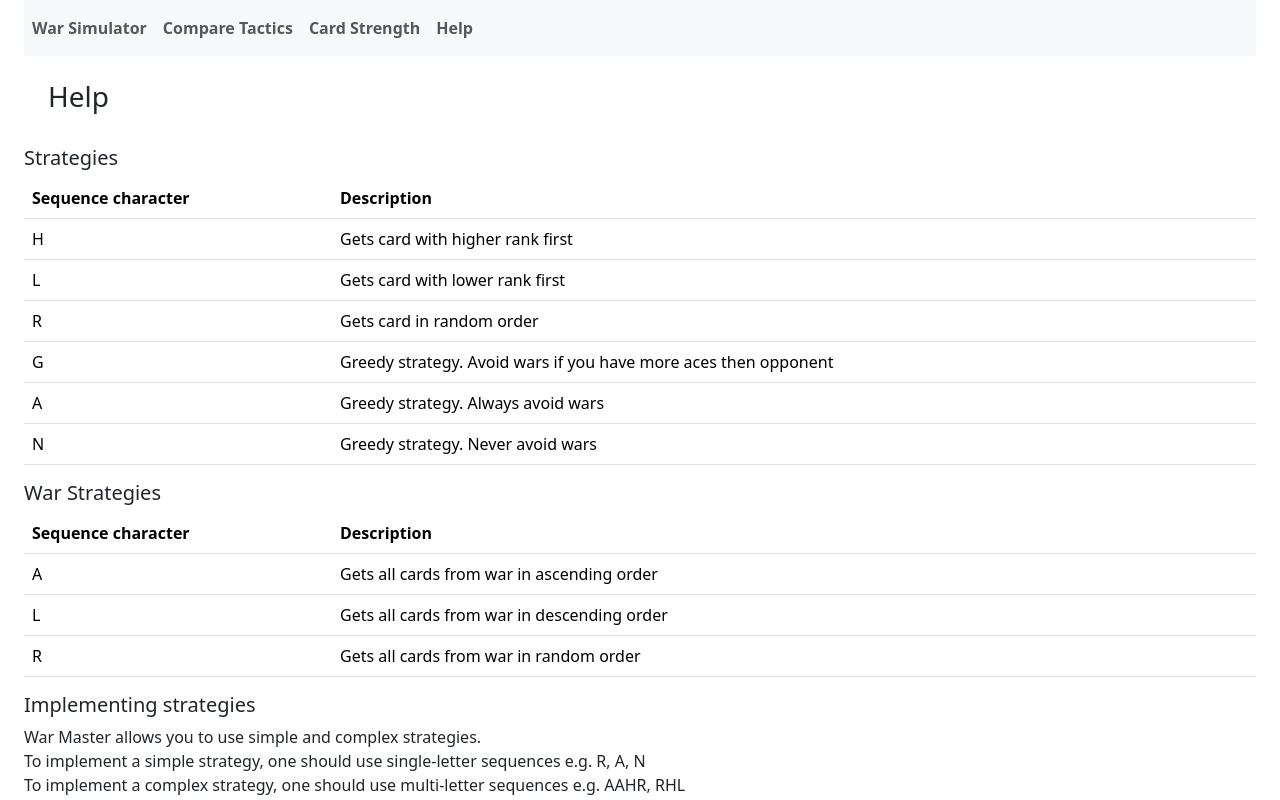
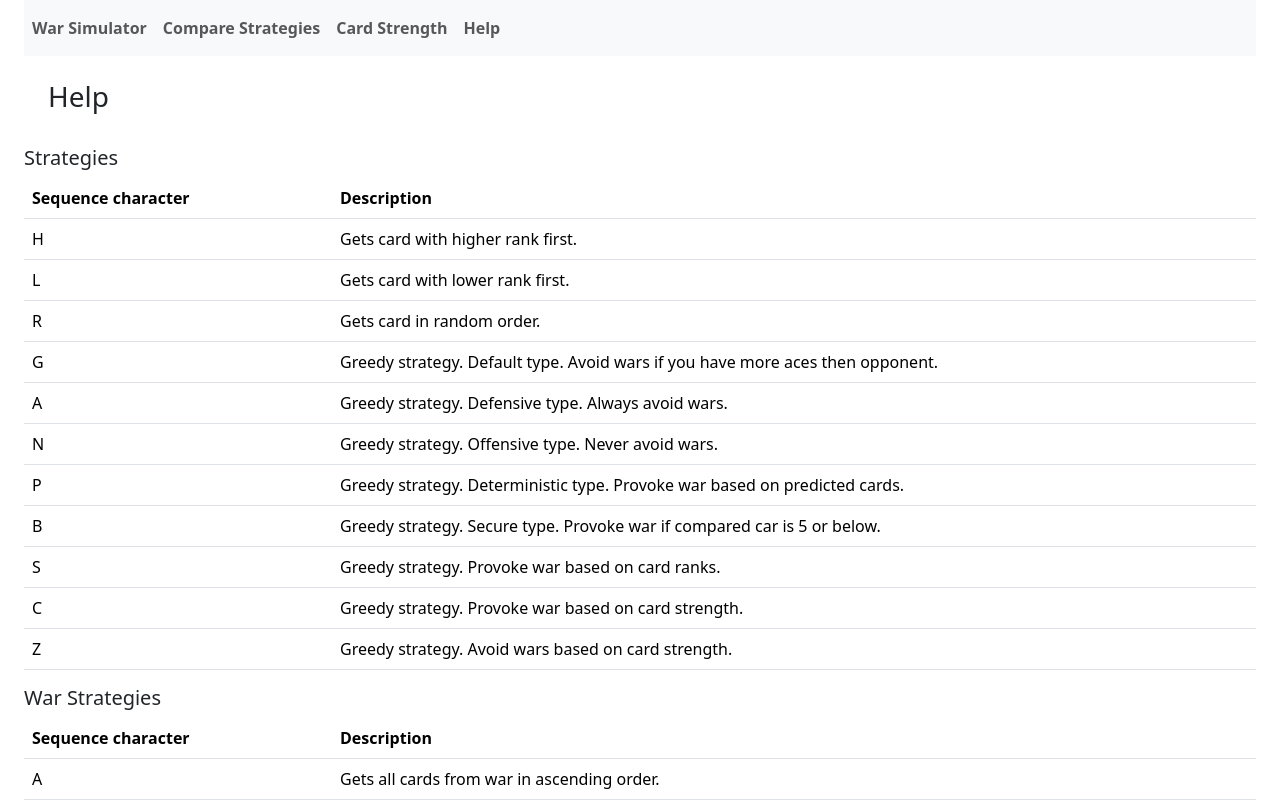
Before and after one commit to przemekKurek/magisterka-frontend, an Angular app: page /help in a window 1280 px wide. Shown: the top 800 px of the page. Built offline with nearby package versions, Linux system fonts and the light colour scheme.

Commit message:
show cycle

```diff
--- a/src/app/app.component.html
+++ b/src/app/app.component.html
@@ -9,7 +9,7 @@
           <a class="nav-link fw-bold" routerLink="/war">War Simulator</a>
         </li>
         <li class="nav-item">
-          <a class="nav-link fw-bold" routerLink="/compare">Compare Tactics</a>
+          <a class="nav-link fw-bold" routerLink="/compare">Compare Strategies</a>
         </li>
         <li class="nav-item">
           <a class="nav-link fw-bold" routerLink="/strength">Card Strength</a>
--- a/src/app/help/help/help.component.ts
+++ b/src/app/help/help/help.component.ts
@@ -10,17 +10,22 @@ export class HelpComponent implements OnInit {
 
   constructor() { }
 
-  helpList = [new Help('H', 'Gets card with higher rank first'),
-    new Help('L', 'Gets card with lower rank first'),
-    new Help('R', 'Gets card in random order'),
-    new Help('G', 'Greedy strategy. Avoid wars if you have more aces then opponent'),
-    new Help('A', 'Greedy strategy. Always avoid wars'),
-    new Help('N', 'Greedy strategy. Never avoid wars')
+  helpList = [new Help('H', 'Gets card with higher rank first.'),
+    new Help('L', 'Gets card with lower rank first.'),
+    new Help('R', 'Gets card in random order.'),
+    new Help('G', 'Greedy strategy. Default type. Avoid wars if you have more aces then opponent.'),
+    new Help('A', 'Greedy strategy. Defensive type. Always avoid wars.'),
+    new Help('N', 'Greedy strategy. Offensive type. Never avoid wars.'),
+    new Help('P', 'Greedy strategy. Deterministic type. Provoke war based on predicted cards.'),
+    new Help('B', 'Greedy strategy. Secure type. Provoke war if compared car is 5 or below.'),
+    new Help('S', 'Greedy strategy. Provoke war based on card ranks.'),
+    new Help('C', 'Greedy strategy. Provoke war based on card strength.'),
+    new Help('Z', 'Greedy strategy. Avoid wars based on card strength.'),
         ]
 
-  helpWarList = [new Help('A', 'Gets all cards from war in ascending order'),
-    new Help('L', 'Gets all cards from war in descending order'),
-    new Help('R', 'Gets all cards from war in random order'),
+  helpWarList = [new Help('A', 'Gets all cards from war in ascending order.'),
+    new Help('D', 'Gets all cards from war in descending order.'),
+    new Help('R', 'Gets all cards from war in random order.'),
   ]
 
   ngOnInit(): void {
--- a/src/app/war/compare-strength/compare-strength.component.html
+++ b/src/app/war/compare-strength/compare-strength.component.html
@@ -16,63 +16,63 @@
           <div class="row">
             <div class="col-2">
               <label class="fw-bold">Ace</label>
-              <input [(ngModel)]="player1Aces" class="form-control" type="number">
+              <input [(ngModel)]="player1Aces" class="form-control" type="number" max="20">
             </div>
             <div class="col-2">
               <label class="fw-bold">King</label>
-              <input [(ngModel)]="player1Kings" class="form-control" type="number"
+              <input [(ngModel)]="player1Kings" class="form-control" type="number" max="20"
               >
             </div>
             <div class="col-2">
               <label class="fw-bold">Queen</label>
-              <input [(ngModel)]="player1Queens" class="form-control" type="number"
+              <input [(ngModel)]="player1Queens" class="form-control" type="number" max="20"
               >
             </div>
             <div class="col-2">
               <label class="fw-bold">Jack</label>
-              <input [(ngModel)]="player1Jacks" class="form-control" type="number">
+              <input [(ngModel)]="player1Jacks" class="form-control" type="number" max="20">
             </div>
           </div>
           <div class="row">
             <div class="col-2">
               <label class="fw-bold">Ten</label>
-              <input [(ngModel)]="player1Tens" class="form-control" type="number">
+              <input [(ngModel)]="player1Tens" class="form-control" type="number" max="20">
             </div>
             <div class="col-2">
               <label class="fw-bold">Nine</label>
-              <input [(ngModel)]="player1Nines" class="form-control" type="number">
+              <input [(ngModel)]="player1Nines" class="form-control" type="number" max="20">
             </div>
             <div class="col-2">
               <label class="fw-bold">Eight</label>
-              <input [(ngModel)]="player1Eights" class="form-control" type="number">
+              <input [(ngModel)]="player1Eights" class="form-control" type="number" max="20">
             </div>
             <div class="col-2">
               <label class="fw-bold">Seven</label>
-              <input [(ngModel)]="player1Sevens" class="form-control" type="number">
+              <input [(ngModel)]="player1Sevens" class="form-control" type="number" max="20">
             </div>
           </div>
           <div class="row">
             <div class="col-2">
               <label class="fw-bold">Six</label>
-              <input [(ngModel)]="player1Sixes" class="form-control" placeholder="Six" type="number">
+              <input [(ngModel)]="player1Sixes" class="form-control" placeholder="Six" type="number" max="20">
             </div>
             <div class="col-2">
               <label class="fw-bold">Five</label>
-              <input [(ngModel)]="player1Fives" class="form-control" placeholder="Five" type="number">
+              <input [(ngModel)]="player1Fives" class="form-control" placeholder="Five" type="number" max="20">
             </div>
             <div class="col-2">
               <label class="fw-bold">Four</label>
-              <input [(ngModel)]="player1Fours" class="form-control" placeholder="Four" type="number">
+              <input [(ngModel)]="player1Fours" class="form-control" placeholder="Four" type="number" max="20">
             </div>
             <div class="col-2">
               <label class="fw-bold">Three</label>
-              <input [(ngModel)]="player1Threes" class="form-control" placeholder="Three" type="number">
+              <input [(ngModel)]="player1Threes" class="form-control" placeholder="Three" type="number" max="20">
             </div>
           </div>
           <div class="row">
             <div class="col-2">
               <label class="fw-bold">Two</label>
-              <input [(ngModel)]="player1Twos" class="form-control" type="number">
+              <input [(ngModel)]="player1Twos" class="form-control" type="number" max="20">
             </div>
             <div class="col-2">
               <label class="fw-bold">Strategy</label>
@@ -94,61 +94,61 @@
           <div class="row">
             <div class="col-2">
               <label class="fw-bold">Ace</label>
-              <input [(ngModel)]="player2Aces" class="form-control" type="number">
+              <input [(ngModel)]="player2Aces" class="form-control" type="number" max="20">
             </div>
             <div class="col-2">
               <label class="fw-bold">King</label>
-              <input [(ngModel)]="player2Kings" class="form-control" type="number">
+              <input [(ngModel)]="player2Kings" class="form-control" type="number" max="20">
             </div>
             <div class="col-2">
               <label class="fw-bold">Queen</label>
-              <input [(ngModel)]="player2Queens" class="form-control" type="number">
+              <input [(ngModel)]="player2Queens" class="form-control" type="number" max="20">
             </div>
             <div class="col-2">
               <label class="fw-bold">Jack</label>
-              <input [(ngModel)]="player2Jacks" class="form-control" type="number">
+              <input [(ngModel)]="player2Jacks" class="form-control" type="number" max="20">
             </div>
           </div>
           <div class="row">
             <div class="col-2">
               <label class="fw-bold">Ten</label>
-              <input [(ngModel)]="player2Tens" class="form-control" type="number">
+              <input [(ngModel)]="player2Tens" class="form-control" type="number" max="20">
             </div>
             <div class="col-2">
               <label class="fw-bold">Nine</label>
-              <input [(ngModel)]="player2Nines" class="form-control" type="number">
+              <input [(ngModel)]="player2Nines" class="form-control" type="number" max="20">
             </div>
             <div class="col-2">
               <label class="fw-bold">Eight</label>
-              <input [(ngModel)]="player2Eights" class="form-control" type="number">
+              <input [(ngModel)]="player2Eights" class="form-control" type="number" max="20">
             </div>
             <div class="col-2">
               <label class="fw-bold">Seven</label>
-              <input [(ngModel)]="player2Sevens" class="form-control" type="number">
+              <input [(ngModel)]="player2Sevens" class="form-control" type="number" max="20">
             </div>
           </div>
           <div class="row">
             <div class="col-2">
               <label class="fw-bold">Six</label>
-              <input [(ngModel)]="player2Sixes" class="form-control" type="number">
+              <input [(ngModel)]="player2Sixes" class="form-control" type="number" max="20">
             </div>
             <div class="col-2">
               <label class="fw-bold">Five</label>
-              <input [(ngModel)]="player2Fives" class="form-control" type="number">
+              <input [(ngModel)]="player2Fives" class="form-control" type="number" max="20">
             </div>
             <div class="col-2">
               <label class="fw-bold">Four</label>
-              <input [(ngModel)]="player2Fours" class="form-control" type="number">
+              <input [(ngModel)]="player2Fours" class="form-control" type="number" max="20">
             </div>
             <div class="col-2">
               <label class="fw-bold">Three</label>
-              <input [(ngModel)]="player2Threes" class="form-control" type="number">
+              <input [(ngModel)]="player2Threes" class="form-control" type="number" max="20">
             </div>
           </div>
           <div class="row">
             <div class="col-2">
               <label class="fw-bold">Two</label>
-              <input [(ngModel)]="player2Twos" class="form-control" type="number">
+              <input [(ngModel)]="player2Twos" class="form-control" type="number" max="20">
             </div>
             <div class="col-2">
               <label class="fw-bold">Strategy</label>
@@ -162,7 +162,7 @@
         </div>
 
         <div *ngIf="!isValid()" class="row mt-lg-4">
-          <span *ngIf="!isWholeDeckInGame()" class="fw-bold bg-warning">Not having the whole deck!</span>
+          <span *ngIf="!isWholeDeckInGame()" class="fw-bold bg-warning">Non-standard deck!</span>
           <br>
           <span *ngIf="!equalNumberOfCards()" class="fw-bold bg-warning">Players have different amount of cards!</span>
         </div>
@@ -174,8 +174,7 @@
             <button (click)="equalDecks()" class="btn btn-primary">Equal decks</button>
           </div>
         </div>
-      </div>
-      <div class="col-4">
+        <div class="row mt-lg-4">
           <div class="form-group ml-4">
             <div *ngIf="loading" class="mt-4">
               <i class="fas fa-spinner fa-spin fa-2x"></i>
@@ -191,3 +190,4 @@
       </div>
     </div>
   </div>
+</div>
```
Lines whose indentation alone changed are shown as unchanged.
